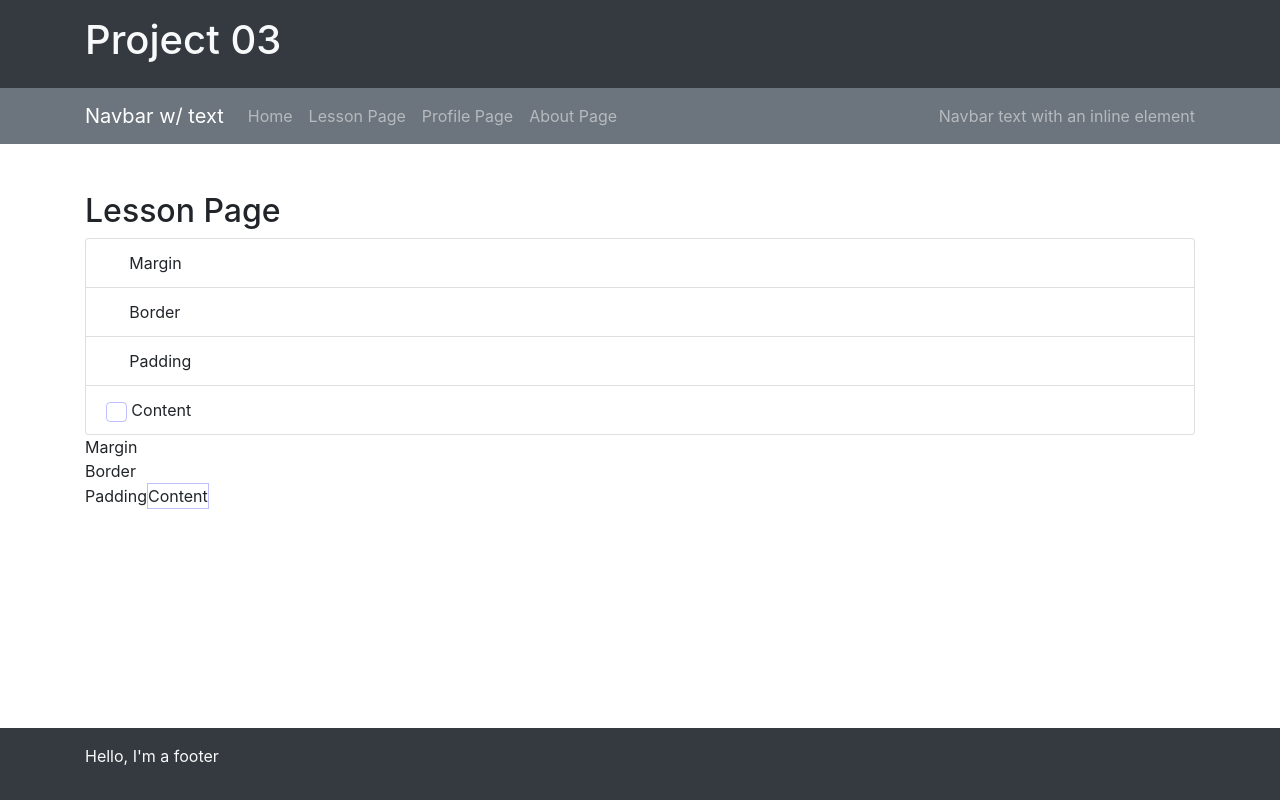
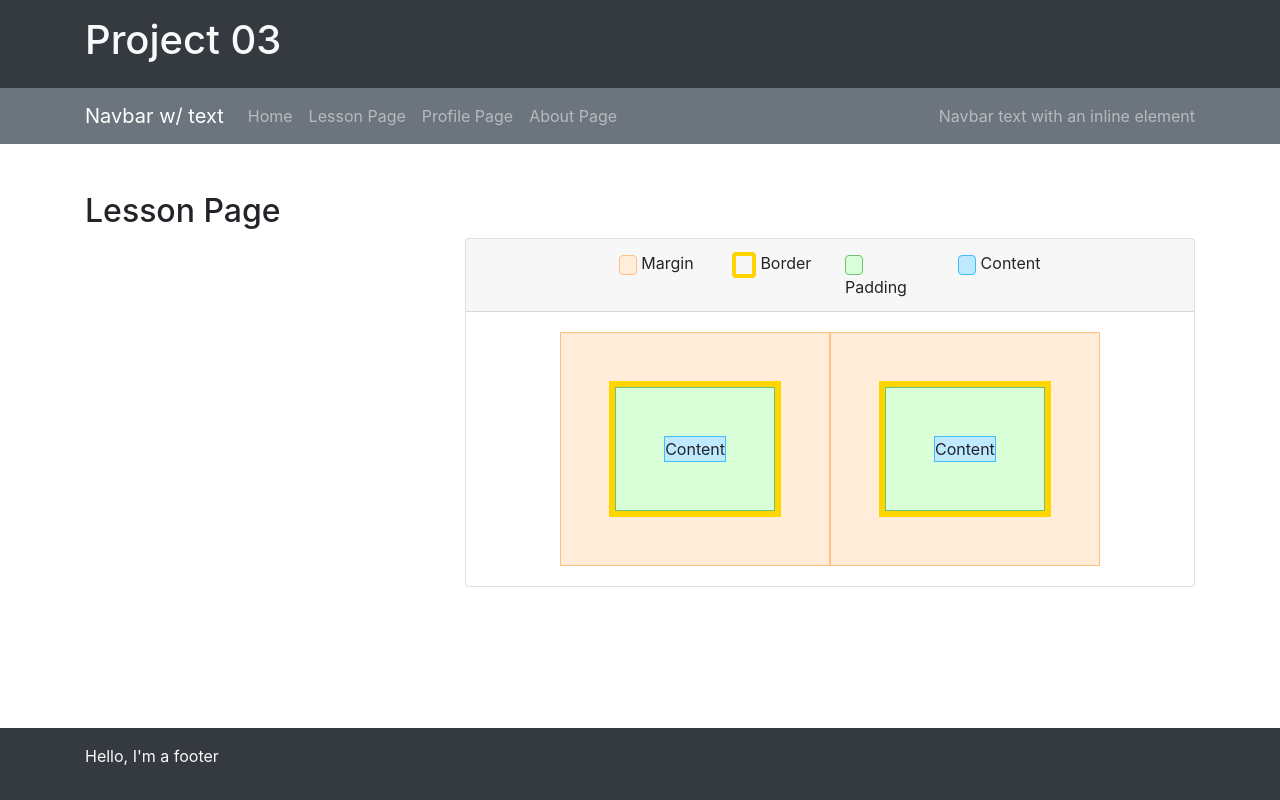
Before and after one commit to BontigaoDavid/Project3, a React (Create React App) app in the folder client/: page /lesson/css/box-model in a window 1280 px wide. Built offline with nearby package versions, Linux system fonts and the light colour scheme.

Commit message:
updating lesson

```diff
--- a/client/src/components/lesson/css/box-model/Box.js
+++ b/client/src/components/lesson/css/box-model/Box.js
@@ -3,12 +3,12 @@ import "./style.css";
 
 function Box() {
   return(
-    <div className="margin-box">
-      Margin
+    <div className="margin-box p-5">
+      {/* Margin */}
       <div className="border-box">
-        Border
-        <div className="padding-box">
-          Padding
+        {/* Border */}
+        <div className="padding-box p-5">
+          {/* Padding */}
           <div className="content-box">Content</div>
         </div>
       </div>
--- /dev/null
+++ b/client/src/components/lesson/css/box-model/BoxLegend.js
@@ -0,0 +1,22 @@
+import React from "react";
+
+function BoxLegend() {
+  return (
+    <div className="row">
+      <div className="col-12 col-md-3">
+        <span className="margin-box badge px-2 col-1">&nbsp;</span> Margin
+      </div>
+      <div className="col-12 col-md-3">
+        <span className="border-box badge px-2 col-1">&nbsp;</span> Border
+      </div>
+      <div className="col-12 col-md-3">
+        <span className="padding-box badge px-2 col-1">&nbsp;</span> Padding
+      </div>
+      <div className="col-12 col-md-3">
+        <span className="content-box badge px-2 col-1">&nbsp;</span> Content
+      </div>
+    </div>
+  );
+}
+
+export default BoxLegend;
--- a/client/src/components/lesson/css/box-model/BoxModel.js
+++ b/client/src/components/lesson/css/box-model/BoxModel.js
@@ -1,24 +1,22 @@
 import React from "react";
 import Box from "./Box";
+import BoxLegend from "./BoxLegend";
 
 function BoxModel() {
   return (
-    <div>
-      <ul className="legend list-group">
-        <li className="list-group-item">
-          <span className="margin-box badge px-2">&nbsp;</span> Margin
-        </li>
-        <li className="list-group-item">
-          <span className="border-box badge px-2">&nbsp;</span> Border
-        </li>
-        <li className="list-group-item">
-          <span className="padding-box badge px-2">&nbsp;</span> Padding
-        </li>
-        <li className="list-group-item">
-          <span className="content-box badge px-2">&nbsp;</span> Content
-        </li>
-      </ul>
-      <Box />
+    <div className="row">
+      <div className="col-12 col-md-4"></div>
+      <div className="col-12 col-md-8">
+        <div className="card">
+          <div className="card-header d-flex justify-content-center">
+            <BoxLegend />
+          </div>
+          <div className="card-body d-flex justify-content-center">
+            <Box />
+            <Box />
+          </div>
+        </div>
+      </div>
     </div>
   );
 }
--- a/client/src/components/lesson/css/box-model/style.css
+++ b/client/src/components/lesson/css/box-model/style.css
@@ -1,4 +1,24 @@
+.content-box, .padding-box, .border-box, .margin-box {
+  border-width: 0.1em;
+  border-style: solid;
+  display: inline-block;
+  margin: 0;
+}
+
 .content-box {
-  border: 0.1em solid rgba(128,128,255, 0.5);
-  display: inline-block;
+  background: #BFE9FF;
+  border-color: #40BDFF;
 }
+.padding-box {
+  background: #D9FFD9;
+  border-color: #73BF73;
+}
+.border-box {
+
+  border-width: 0.4em;
+  border-color: #FFD500;
+}
+.margin-box {
+  background: #FFECD9;
+  border-color: #FFC180
+}
```
